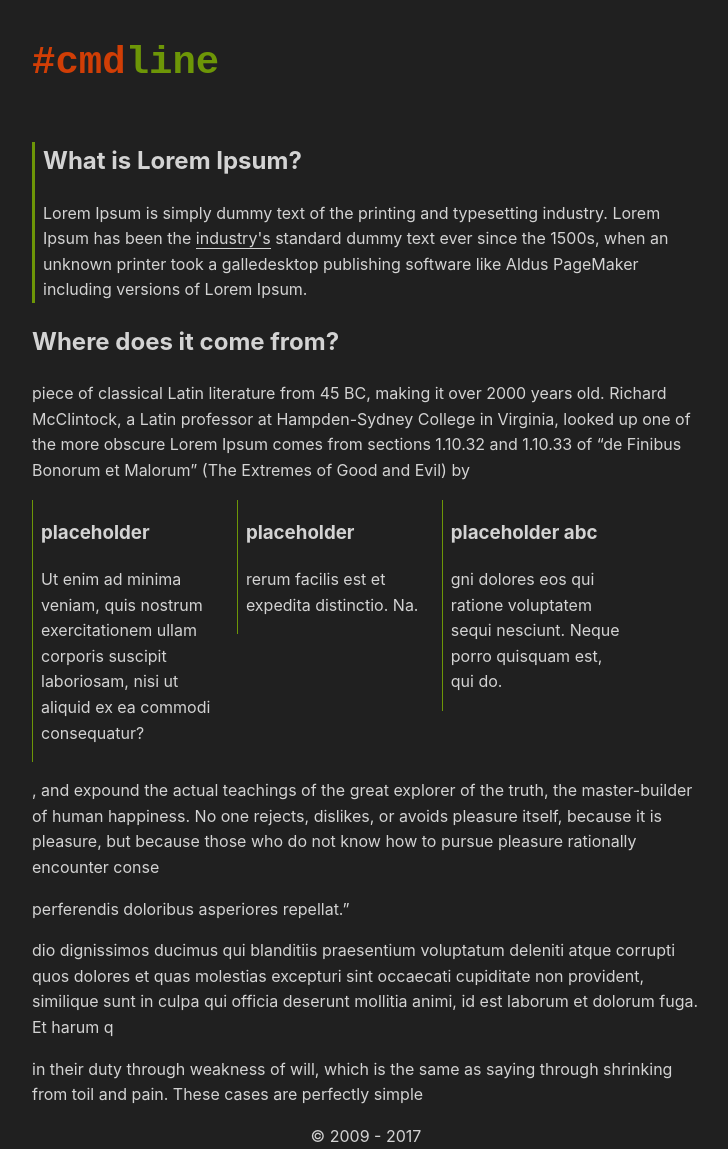
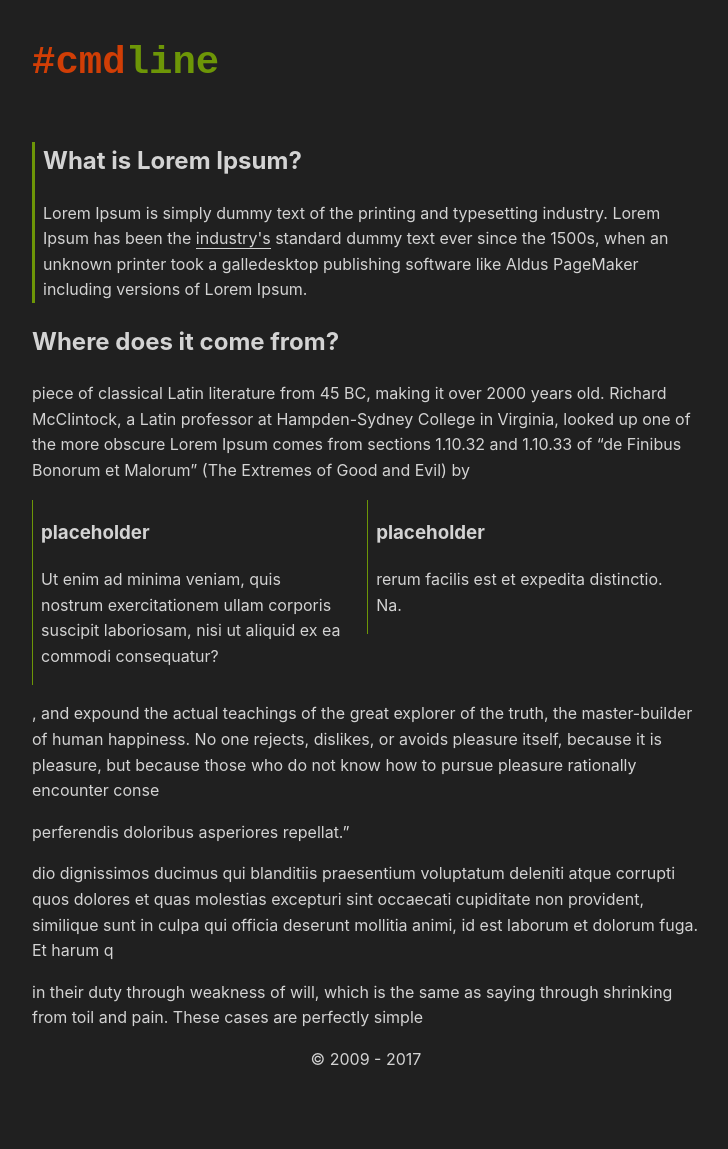
Before and after one commit to cmdline/cmdline.org, a Jekyll site: the page built from index.md, in a window 1280 px wide. Shown: the whole page, without its empty margins (274-1002 px from the left). Built offline with Jekyll 4.4.1, drawn with Linux system fonts in a browser that asks for light colours; after the commit the page ends 1073 px from its top, so only the background shows below that.

Commit message:
Add variable col count mixin.

```diff
--- a/_sass/_layout.scss
+++ b/_sass/_layout.scss
@@ -57,10 +57,9 @@ footer {
     border-left: 3px solid $accent-content;
 }
 
-.thirds {
+.columns {
     div {
         display: inline-block;
-        width: 30%;
         padding-left: $spacing;
         padding-right: 2 * $spacing;
         border-left: 1px solid $accent-content;
@@ -68,3 +67,13 @@ footer {
         vertical-align: top;
     }
 }
+
+@mixin columns($columns) {
+    @extend .columns;
+    div {
+        width: (100% - 1%) / $columns;
+    }
+}
+
+.halves { @include columns(2); }
+.thirds { @include columns(3); }
--- a/index.md
+++ b/index.md
@@ -11,7 +11,7 @@
 
  piece of classical Latin literature from 45 BC, making it over 2000 years old. Richard McClintock, a Latin professor at Hampden-Sydney College in Virginia, looked up one of the more obscure Lorem Ipsum comes from sections 1.10.32 and 1.10.33 of "de Finibus Bonorum et Malorum" (The Extremes of Good and Evil) by
 
-<div class="thirds">
+<div class="halves">
     <div>
         <h3>placeholder</h3>
 
@@ -23,12 +23,6 @@
 
         <p>rerum facilis est et expedita distinctio. Na.</p>
     </div>
-
-    <div>
-        <h3>placeholder abc</h3>
-
-        <p>gni dolores eos qui ratione voluptatem sequi nesciunt. Neque porro quisquam est, qui do.</p>
-    </div>
 </div>
 
 , and expound the actual teachings of the great explorer of the truth, the master-builder of human happiness. No one rejects, dislikes, or avoids pleasure itself, because it is pleasure, but because those who do not know how to pursue pleasure rationally encounter conse
```
